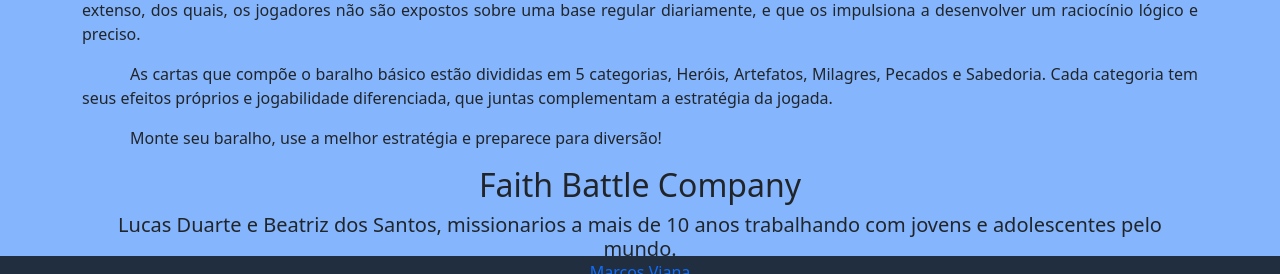
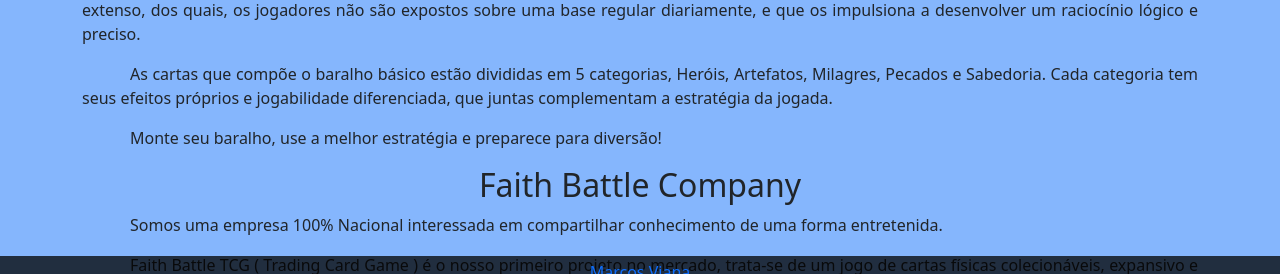
Before and after one commit to Marcosviana91/Faith_Battle_Site, a Django app: template novidades/templates/plataforma.html in a window 1280 px wide. Shown: the part 512-786 px from the top of the page. Run offline with Django 5.2, Linux system fonts and the light colour scheme; the template is opened without the code that fills it, so the values that code supplies are empty; some libraries are stand-ins or nearby versions.

Commit message:
chore - hide Lucas image

```diff
--- a/novidades/templates/plataforma.html
+++ b/novidades/templates/plataforma.html
@@ -57,11 +57,11 @@
 
         <p> Monte seu baralho, use a melhor estratégia e preparece para diversão!</p>
         <h2 class="text-center">Faith Battle Company</h2>
-        <h5 class="text-center mb-3">
+        <!-- <h5 class="text-center mb-3">
             Lucas Duarte e Beatriz dos Santos, missionarios a mais de 10 anos trabalhando com jovens
             e adolescentes pelo mundo.
-        </h5>
-        <img src="https://static.wixstatic.com/media/311bd2_3395a40269ea49329486317dfd6116f1~mv2.jpg/v1/fill/w_341,h_750,al_c,q_80,enc_auto/311bd2_3395a40269ea49329486317dfd6116f1~mv2.jpg"
+        </h5> -->
+        <!-- <img src="https://static.wixstatic.com/media/311bd2_3395a40269ea49329486317dfd6116f1~mv2.jpg/v1/fill/w_341,h_750,al_c,q_80,enc_auto/311bd2_3395a40269ea49329486317dfd6116f1~mv2.jpg"
             alt="Lucas Duarte e Beatriz dos Santos" class="float-sm-start me-sm-4 mb-3 mb-sm-0">
 
         <p>
@@ -74,7 +74,7 @@
             de
             cartas, e sabemos que essa é uma excelente ferramenta que além de diversão, pode trazer varios
             ensinamentos.
-        </p>
+        </p> -->
 
         <p> Somos uma empresa 100% Nacional interessada em compartilhar conhecimento de uma forma entretenida.</p>
 
```
